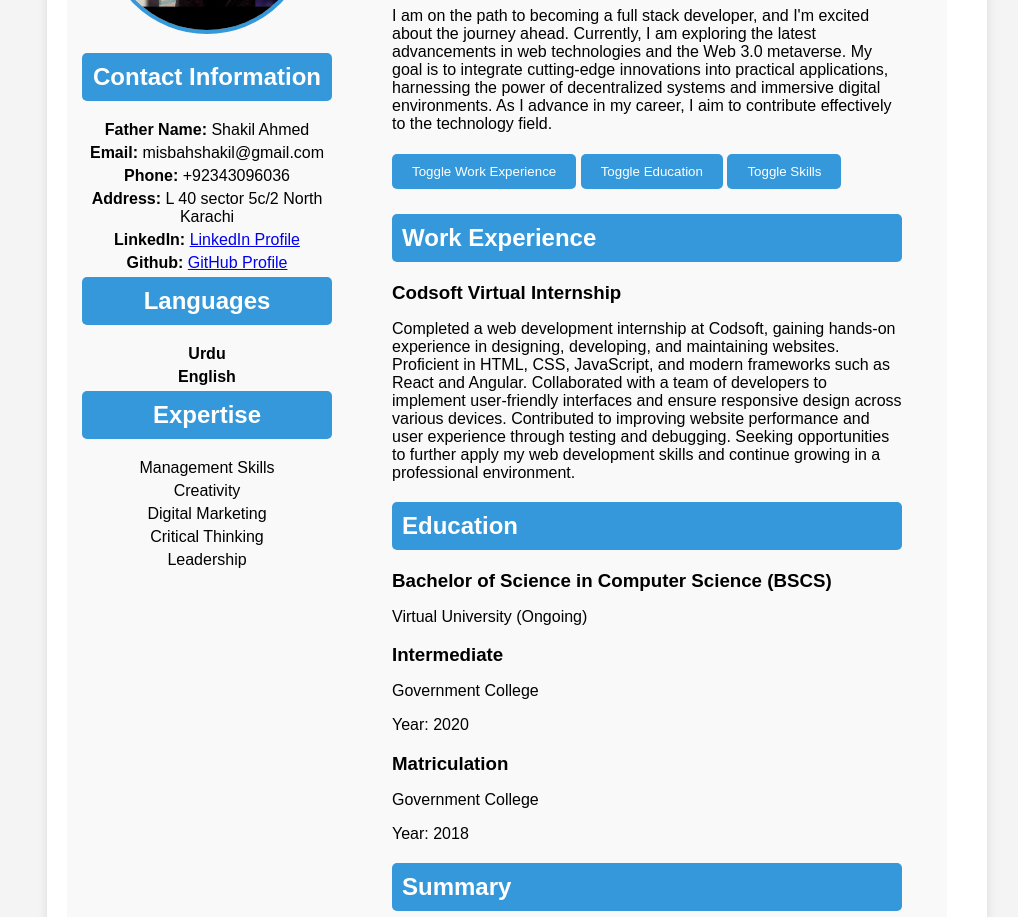
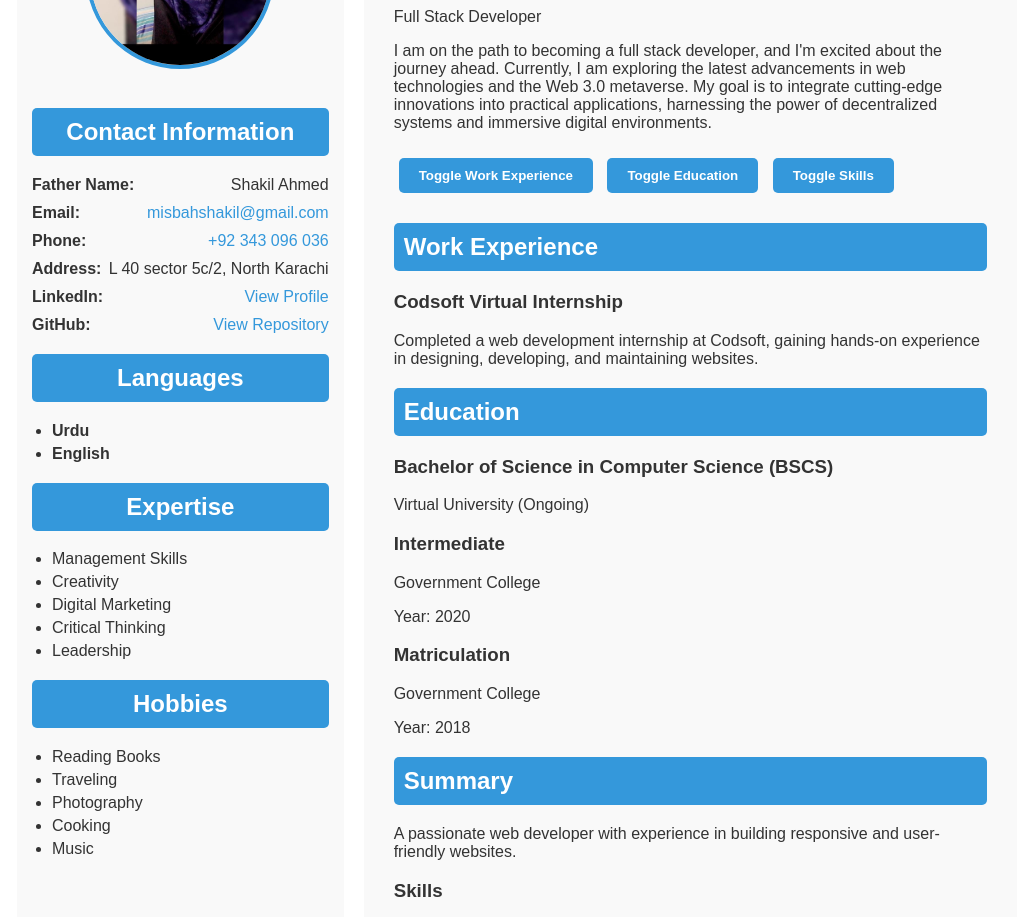
Before and after one commit to misbahshakil233/GIAICHC1, a plain HTML site: page index.html in a window 1280 px wide. Shown: the part 209-1126 px from the top of the page, without its empty margins (123-1141 px from the left). Drawn offline with Linux system fonts and the light colour scheme.

Commit message:
Added Hobbies section and improved alignment for Contact Information

```diff
--- a/index.html
+++ b/index.html
@@ -9,52 +9,67 @@
 <body>
     <div class="resume">
         <div class="container">
-
+            <!-- Left Column -->
             <div class="left-column">
                 <img src="images/misbah.jpeg" alt="Misbah" class="profile-image">
                 <div class="contact-info">
                     <h2>Contact Information</h2>
-                    <p><b>Father Name:</b> Shakil Ahmed</p>
-                    <p><b>Email:</b> misbahshakil@gmail.com</p>
-                    <p><b>Phone:</b> +92343096036</p>
-                    <p><b>Address:</b> L 40 sector 5c/2 North Karachi</p>
-                    <p><b>LinkedIn:</b> <a href="https://www.linkedin.com/in/misbah-shakil-2a339b28a/" target="_blank">LinkedIn Profile</a></p>
-                    <p><b>Github:</b> <a href="https://github.com/misbahshakil233/" target="_blank">GitHub Profile</a></p>
+                    <ul class="contact-list">
+                        <li><strong>Father Name:</strong> Shakil Ahmed</li>
+                        <li><strong>Email:</strong> <a href="mailto:misbahshakil@gmail.com">misbahshakil@gmail.com</a></li>
+                        <li><strong>Phone:</strong> <a href="tel:+92343096036">+92 343 096 036</a></li>
+                        <li><strong>Address:</strong> L 40 sector 5c/2, North Karachi</li>
+                        <li><strong>LinkedIn:</strong> <a href="https://www.linkedin.com/in/misbah-shakil-2a339b28a/" target="_blank">View Profile</a></li>
+                        <li><strong>GitHub:</strong> <a href="https://github.com/misbahshakil233/" target="_blank">View Repository</a></li>
+                    </ul>
                 </div>
-                <div class="Language-info">
+                <div class="language-info">
                     <h2>Languages</h2>
-                    <p><b>Urdu</b></p>
-                    <p><b>English</b></p>
+                    <ul class="language-list">
+                        <li><strong>Urdu</strong></li>
+                        <li><strong>English</strong></li>
+                    </ul>
                 </div>
-                <div class="Experticse-info">
+                <div class="expertise-info">
                     <h2>Expertise</h2>
-                    <p>Management Skills</p>
-                    <p>Creativity</p>
-                    <p>Digital Marketing</p>
-                    <p>Critical Thinking</p>
-                    <p>Leadership</p>
+                    <ul class="expertise-list">
+                        <li>Management Skills</li>
+                        <li>Creativity</li>
+                        <li>Digital Marketing</li>
+                        <li>Critical Thinking</li>
+                        <li>Leadership</li>
+                    </ul>
                 </div>
+                <div class="hobbies-info">
+                    <h2>Hobbies</h2>
+                    <ul class="hobbies-list">
+                        <li>Reading Books</li>
+                        <li>Traveling</li>
+                        <li>Photography</li>
+                        <li>Cooking</li>
+                        <li>Music</li>
+                    </ul>
+                </div>
+
             </div>
 
-
+            <!-- Right Column -->
             <div class="right-column">
-                <h1><b><u>Resueme</u></b></h1>
+                <h1><b><u>Resume</u></b></h1>
                 <h1>Misbah Shakil</h1>
                 <p>Full Stack Developer</p>
                 <p>
-                    I am on the path to becoming a full stack developer, and I'm excited about the journey ahead. Currently, I am exploring the latest advancements in web technologies and the Web 3.0 metaverse. My goal is to integrate cutting-edge innovations into practical applications, harnessing the power of decentralized systems and immersive digital environments. As I advance in my career, I aim to contribute effectively to the technology field.
+                    I am on the path to becoming a full stack developer, and I'm excited about the journey ahead. Currently, I am exploring the latest advancements in web technologies and the Web 3.0 metaverse. My goal is to integrate cutting-edge innovations into practical applications, harnessing the power of decentralized systems and immersive digital environments.
                 </p>
-
 
                 <button id="toggleExperience">Toggle Work Experience</button>
                 <button id="toggleEducation">Toggle Education</button>
                 <button id="toggleSkills">Toggle Skills</button>
 
-
                 <div id="experience" class="work-experience">
                     <h2>Work Experience</h2>
                     <h3>Codsoft Virtual Internship</h3>
-                    <p>Completed a web development internship at Codsoft, gaining hands-on experience in designing, developing, and maintaining websites. Proficient in HTML, CSS, JavaScript, and modern frameworks such as React and Angular. Collaborated with a team of developers to implement user-friendly interfaces and ensure responsive design across various devices. Contributed to improving website performance and user experience through testing and debugging. Seeking opportunities to further apply my web development skills and continue growing in a professional environment.</p>
+                    <p>Completed a web development internship at Codsoft, gaining hands-on experience in designing, developing, and maintaining websites.</p>
                 </div>
 
                 <div id="education" class="education">
@@ -77,7 +92,7 @@
 
                 <div id="skills" class="summary">
                     <h2>Summary</h2>
-                    <p>A passionate web developer with experience in building responsive and user-friendly websites. Skilled in various web technologies and always eager to learn new skills.</p>
+                    <p>A passionate web developer with experience in building responsive and user-friendly websites.</p>
                     <h3>Skills</h3>
                     <ul>
                         <li>HTML</li>
--- a/style.css
+++ b/style.css
@@ -1,29 +1,31 @@
-
 body {
-    font-family: Arial, sans-serif;
+    font-family: 'Poppins', sans-serif;
     margin: 0;
     padding: 0;
     background-color: #f4f4f4;
+    color: #333;
 }
 
 .resume {
-    max-width: 900px;
-    margin: auto;
+    max-width: 1000px;
+    margin: 40px auto;
     padding: 20px;
     background-color: #fff;
-    box-shadow: 0 0 10px rgba(0, 0, 0, 0.1);
+    box-shadow: 0 0 15px rgba(0, 0, 0, 0.1);
+    border-radius: 8px;
 }
 
 .container {
     display: flex;
     justify-content: space-between;
     flex-wrap: wrap;
+    gap: 20px;
 }
 
 /* Left Column */
 .left-column {
     flex: 1;
-    max-width: 250px;
+    max-width: 300px;
     padding: 15px;
     background-color: #f9f9f9;
     border-radius: 8px;
@@ -31,43 +33,92 @@ body {
 }
 
 .profile-image {
-    width: 200px;
-    height: 200px;
+    width: 180px;
+    height: 180px;
     border-radius: 50%;
     border: 4px solid #3498db;
-    margin-bottom: 15px;
+    margin: 15px auto;
 }
 
 .contact-info h2,
-.Language-info h2,
-.Experticse-info h2 {
+.language-info h2,
+.expertise-info h2 {
     background-color: #3498db;
     color: #fff;
     padding: 10px;
     border-radius: 5px;
-    margin-top: 0;
 }
 
-.contact-info p,
-.Language-info p,
-.Experticse-info p {
+.contact-list {
+    list-style: none;
+    padding: 0;
+    text-align: left;
+
+}
+
+.contact-list li {
+    margin: 10px 0;
+    display: flex;
+    flex-direction: row;
+    justify-content: space-between;
+    align-items: center;
+}
+
+/* Style for links */
+.contact-list a {
+    color: #3498db;
+    text-decoration: none;
+}
+
+.contact-list a:hover {
+    text-decoration: underline;
+}
+.hobbies-info h2 {
+    background-color: #3498db;
+    color: #fff;
+    padding: 10px;
+    border-radius: 5px;
+    text-align: center;
+}
+
+.hobbies-list {
+    list-style-type: disc;
+    padding-left: 20px;
+    text-align: left;
+    margin: 10px 0;
+}
+
+.hobbies-list li {
+    margin: 5px 0;
+}
+
+
+/* Bullet points for Languages and Expertise */
+.language-list,
+.expertise-list {
+    list-style-type: disc;
+    padding-left: 20px;
+    text-align: left;
+    margin: 10px 0;
+}
+
+.language-list li,
+.expertise-list li {
     margin: 5px 0;
 }
 
 /* Right Column */
 .right-column {
     flex: 2;
-    margin-bottom: 20px;
     max-width: 600px;
-    padding: 45px;
-    margin-right: 20px;
+    padding: 30px;
     background-color: #f9f9f9;
     border-radius: 8px;
 }
 
 .right-column h1 {
     margin-top: 0;
-    font-size: 2em;
+    font-size: 2.2em;
 }
 
 .right-column h2 {
@@ -75,14 +126,10 @@ body {
     color: #fff;
     padding: 10px;
     border-radius: 5px;
+    font-size: 1.5em;
 }
 
-.work-experience h3,
-.education h3 {
-    margin-bottom: 5px;
-}
-
-/* Toggle Buttons */
+/* Buttons */
 button {
     background-color: #3498db;
     color: #fff;
@@ -90,7 +137,8 @@ button {
     padding: 10px 20px;
     border-radius: 5px;
     cursor: pointer;
-    margin: 5px 0;
+    margin: 10px 5px;
+    font-weight: bold;
 }
 
 button:hover {
@@ -107,6 +155,18 @@ button:hover {
     .left-column, .right-column {
         width: 100%;
         max-width: none;
-        margin-bottom: 20px;
+    }
+
+    .right-column h1 {
+        font-size: 1.8em;
+    }
+
+    .right-column h2 {
+        font-size: 1.3em;
+    }
+
+    .contact-list li {
+        flex-direction: column;
+        align-items: flex-start;
     }
 }
```
